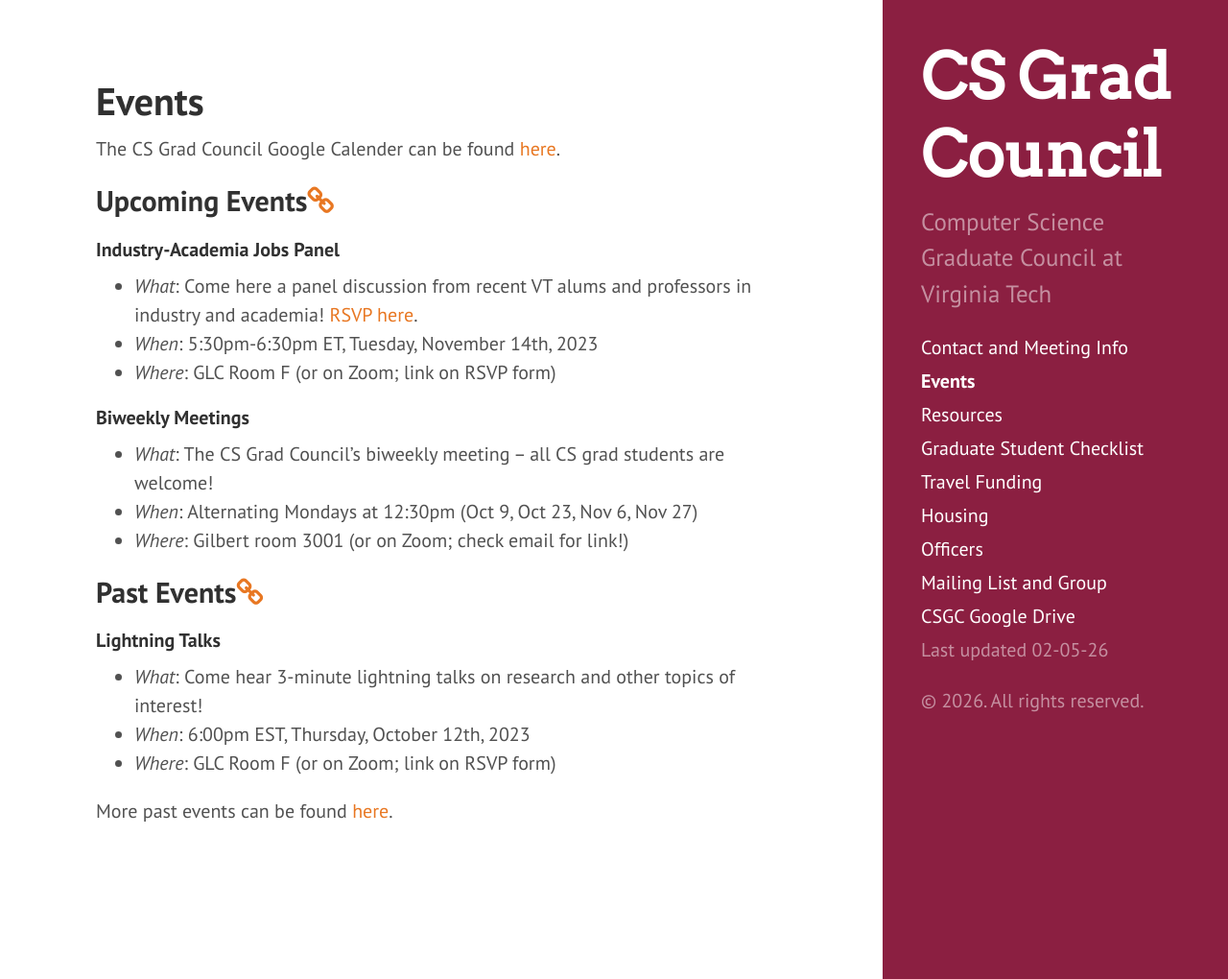
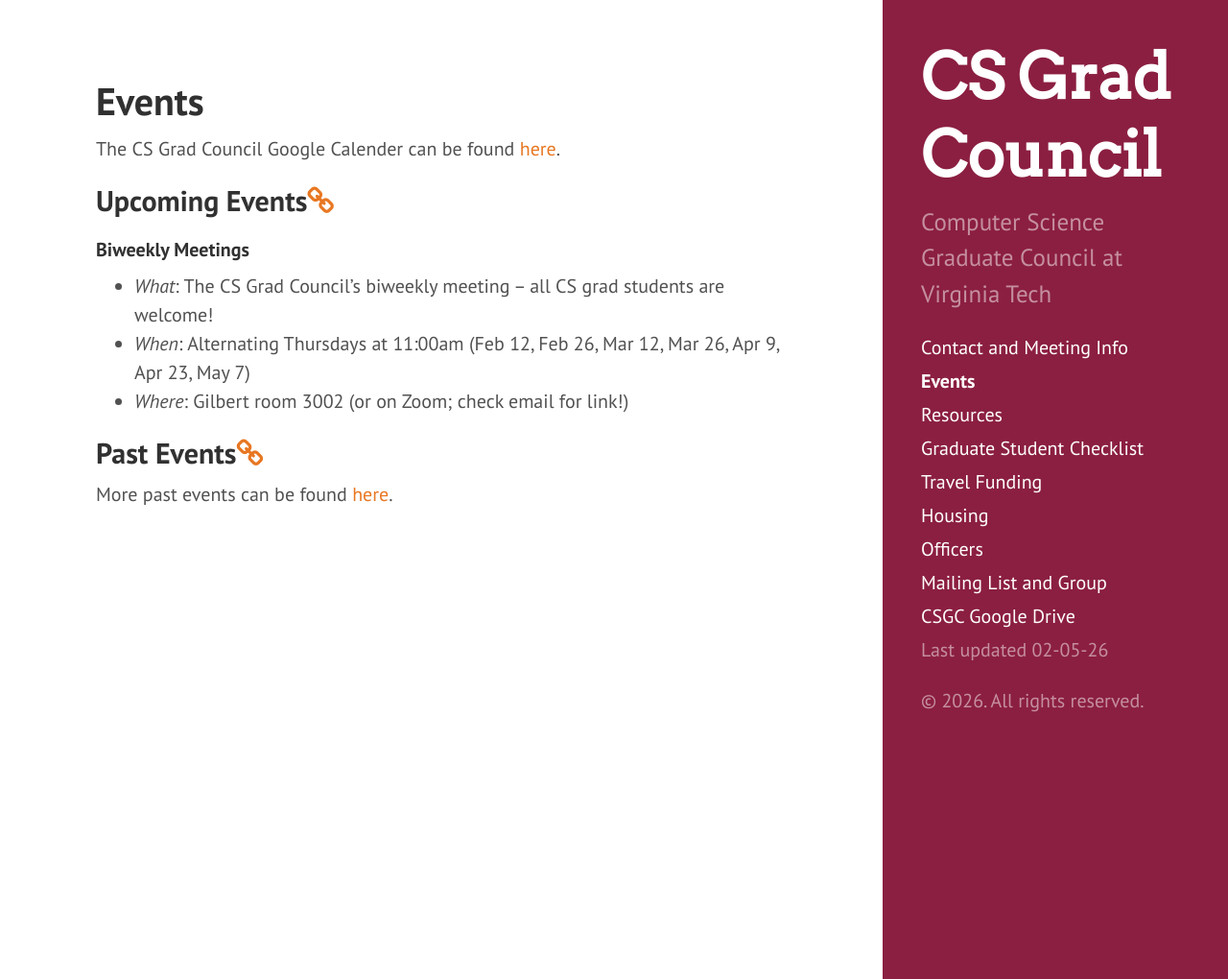
Before and after one commit to CSGraduateCouncil-VirginiaTech/csgc-website, a Jekyll site: the page built from events.md, in a window 1280 px wide and 1020 px high. Shown: the whole window at 96% size. Built offline with Jekyll 4.4.1, drawn with Linux system fonts in a browser that asks for light colours.

Commit message:
Update events section by removing past events details
- Removed details for the Industry-Academia Jobs Panel and Lightning Talks events.
- Updated the schedule for Biweekly Meetings.

```diff
--- a/events.md
+++ b/events.md
@@ -8,21 +8,11 @@
 
 ## <a name="UpcomingEvents"></a>Upcoming Events<a href="#UpcomingEvents"><i class="fa fa-link" aria-hidden="true"></i></a>
 
-#### Industry-Academia Jobs Panel
-- *What*: Come here a panel discussion from recent VT alums and professors in industry and academia! [RSVP here](https://forms.gle/kxnAfp3CUUb3YFkg8).
-- *When*: 5:30pm-6:30pm ET, Tuesday, November 14th, 2023
-- *Where*: GLC Room F (or on Zoom; link on RSVP form)
-
 #### Biweekly Meetings
 - *What*: The CS Grad Council's biweekly meeting -- all CS grad students are welcome!
-- *When*: Alternating Mondays at 12:30pm (Oct 9, Oct 23, Nov 6, Nov 27)
-- *Where*: Gilbert room 3001 (or on Zoom; check email for link!)
+- *When*: Alternating Thursdays at 11:00am (Feb 12, Feb 26, Mar 12, Mar 26, Apr 9, Apr 23, May 7)
+- *Where*: Gilbert room 3002 (or on Zoom; check email for link!)
 
 ## <a name="PastEvents"></a>Past Events<a href="#PastEvents"><i class="fa fa-link" aria-hidden="true"></i></a>
 
-#### Lightning Talks
-- *What*: Come hear 3-minute lightning talks on research and other topics of interest!
-- *When*: 6:00pm EST, Thursday, October 12th, 2023
-- *Where*: GLC Room F (or on Zoom; link on RSVP form)
-
 More past events can be found [here](https://csgrad.cs.vt.edu/events/past-events/).
```
